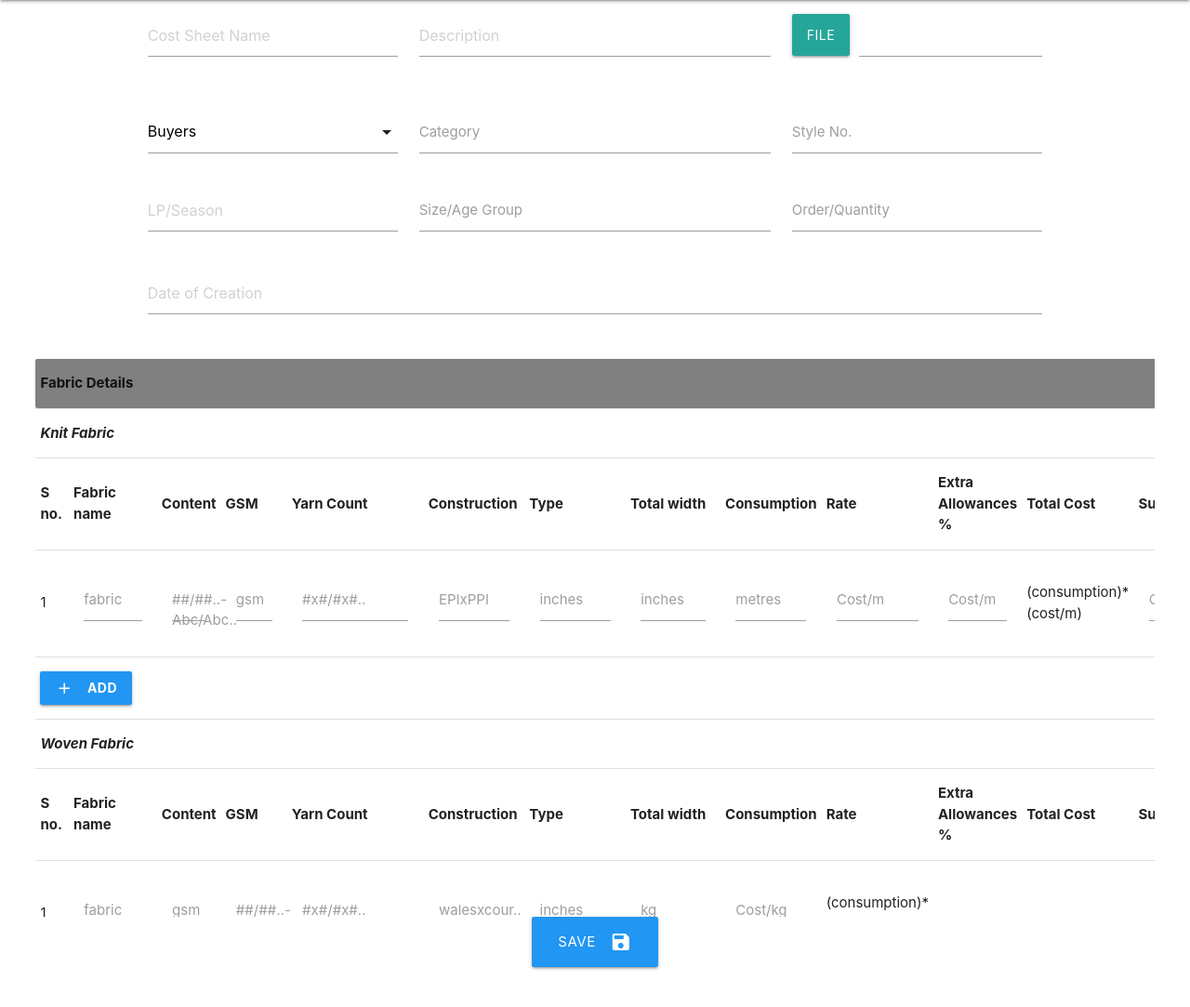
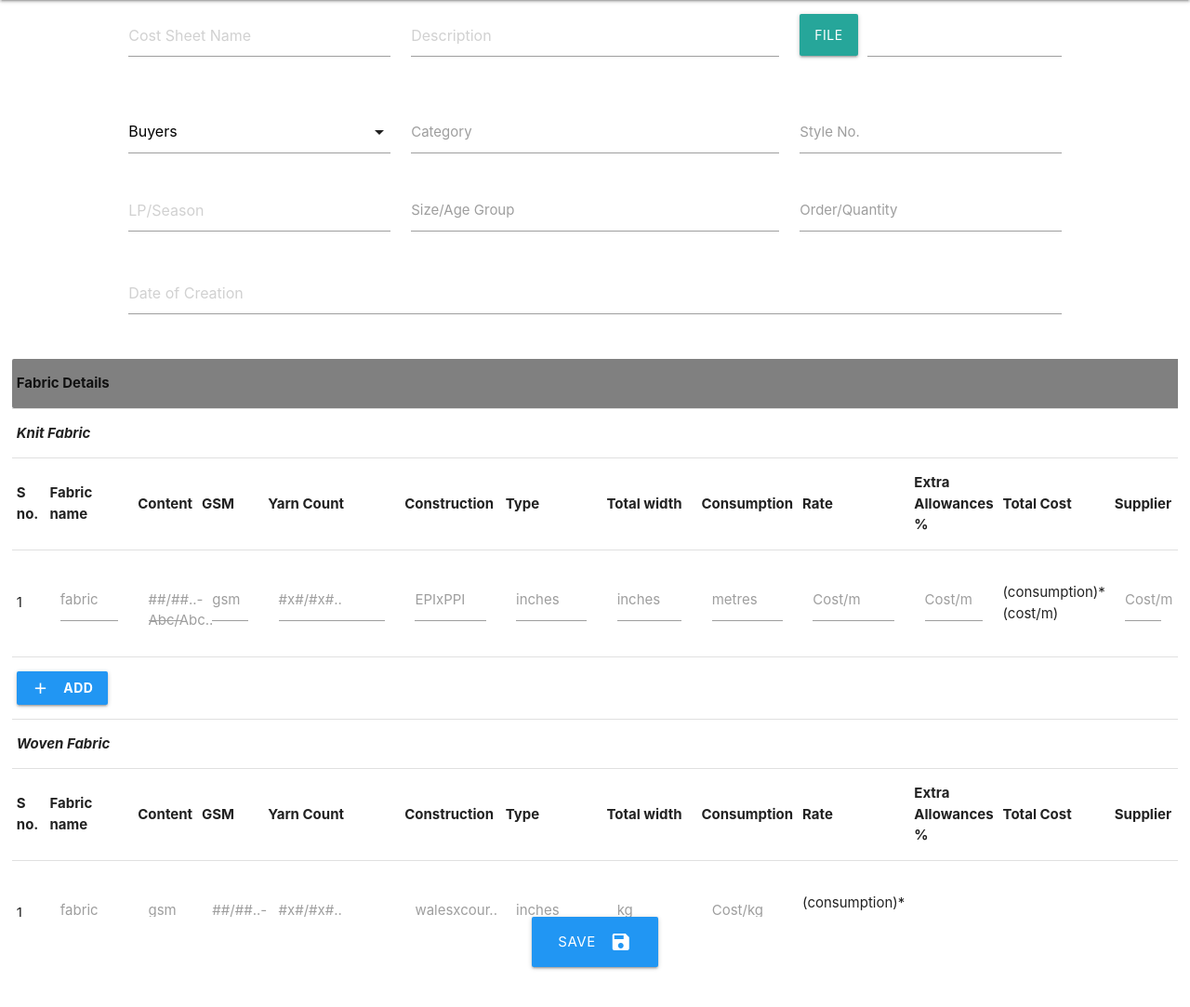
Before and after one commit to CodeVINCI/triburg, a Django app: template templates/createsheet.html in a window 1280 px wide. Shown: the part 64-1147 px from the top of the page at 93% size. Run offline with Django 3.2, Linux system fonts and the light colour scheme; the template is opened without the code that fills it, so the values that code supplies are empty.

Commit message:
sheet format resized

```diff
--- a/templates/createsheet.html
+++ b/templates/createsheet.html
@@ -16,7 +16,7 @@
       </ul>
     </div>
   </nav>
-<div class="row" style="align-content: center;text-align: center;padding-left: 3%;padding-right: 3%;">
+<div class="row" style="align-content: center;text-align: center;padding-left: 1%;padding-right: 1%;">
     <div class="row" style="align-content: center;text-align: center;">
         <div class="input-field col s4" style="padding-left: 10%;">
           <input id="costsheetname" type="text" placeholder="Cost Sheet Name" class="validate">
```
